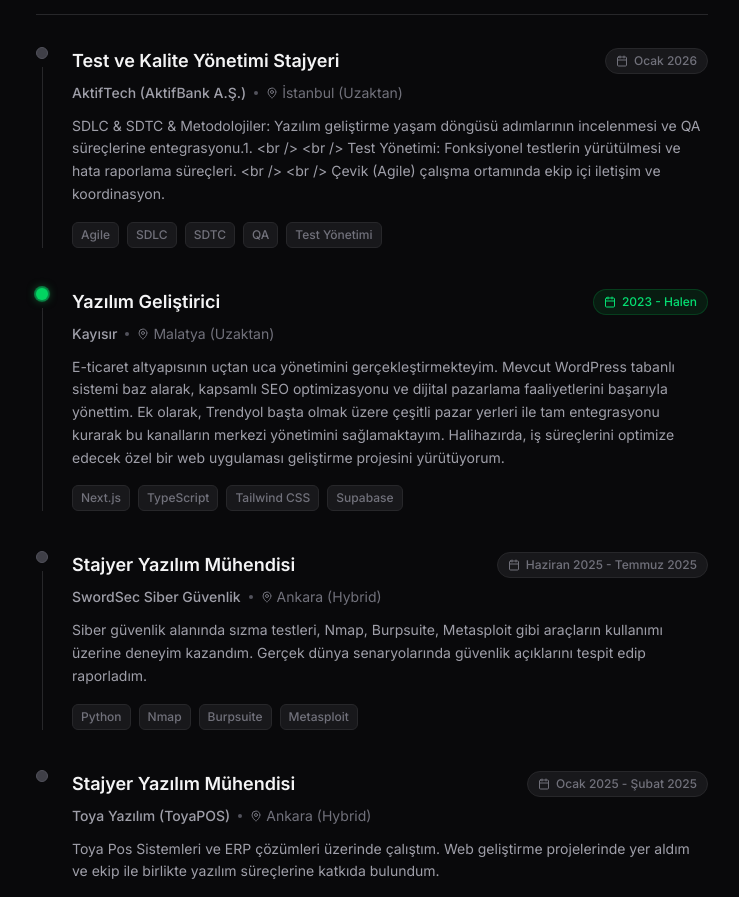
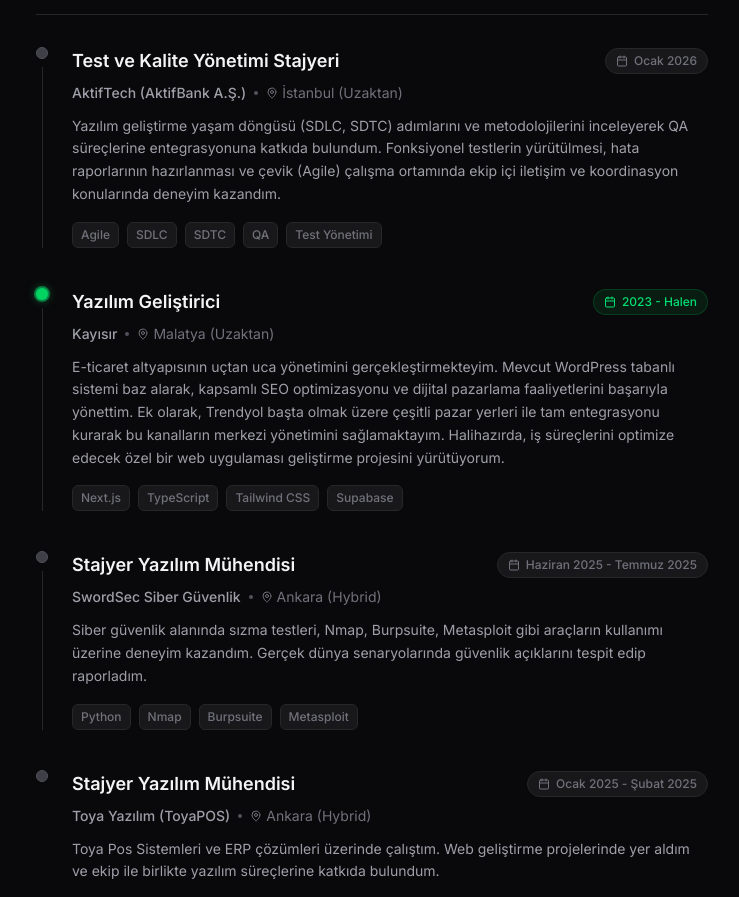
Before and after one commit to aliakpoyraz/aliakpoyraz.com, a Next.js app: page / in a window 1280 px wide. Shown: the part 820-1717 px from the top of the page, without its empty margins (268-1007 px from the left). Built offline with nearby package versions, Linux system fonts and the light colour scheme; no server answers.

Commit message:
staj update

```diff
--- a/components/home/Experience.tsx
+++ b/components/home/Experience.tsx
@@ -13,7 +13,7 @@
             role: "Test ve Kalite Yönetimi Stajyeri",
             date: "Ocak 2026",
             location: "İstanbul (Uzaktan)",
-            description: "SDLC & SDTC & Metodolojiler: Yazılım geliştirme yaşam döngüsü adımlarının incelenmesi ve QA süreçlerine entegrasyonu.1. <br /> <br /> Test Yönetimi: Fonksiyonel testlerin yürütülmesi ve hata raporlama süreçleri. <br /> <br /> Çevik (Agile) çalışma ortamında ekip içi iletişim ve koordinasyon.",
+            description: "Yazılım geliştirme yaşam döngüsü (SDLC, SDTC) adımlarını ve metodolojilerini inceleyerek QA süreçlerine entegrasyonuna katkıda bulundum. Fonksiyonel testlerin yürütülmesi, hata raporlarının hazırlanması ve çevik (Agile) çalışma ortamında ekip içi iletişim ve koordinasyon konularında deneyim kazandım.",
             tech: ["Agile", "SDLC", "SDTC", "QA", "Test Yönetimi"],
             current: false,
         },
```
